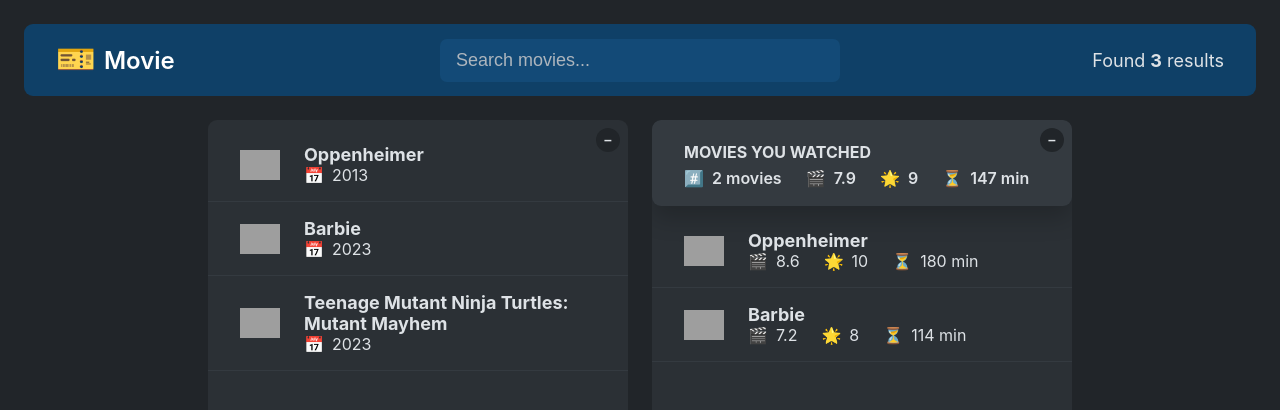
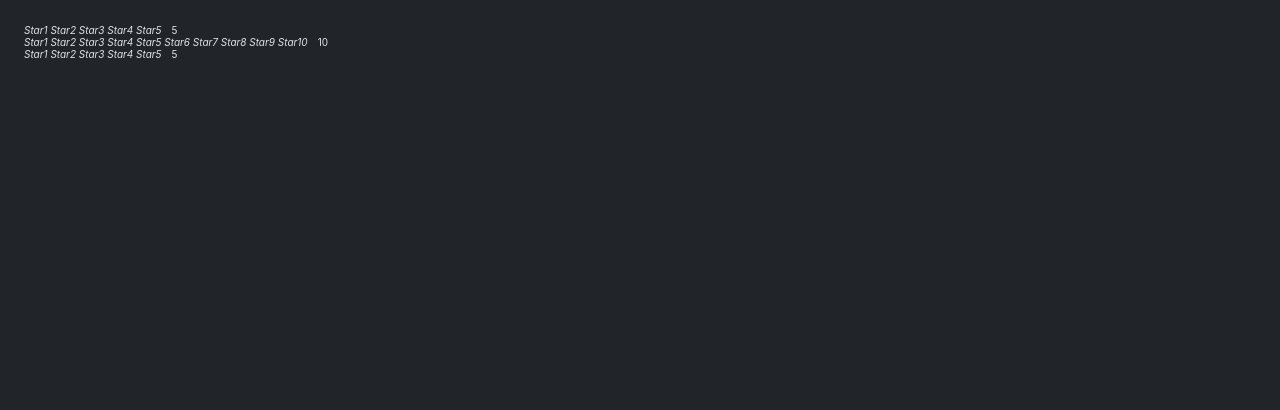
Before and after one commit to lunadiotic/popmovie-src, a React (Create React App) app: page / in a window 1280 px wide. Shown: the top 410 px of the page. Built offline with nearby package versions, Linux system fonts and the light colour scheme; grey boxes are pictures that could not be loaded.

Commit message:
membuat component rating

```diff
--- /dev/null
+++ b/src/StarRating.js
@@ -0,0 +1,34 @@
+import React from "react";
+
+const containerStyle = {
+  display: "flex",
+  alignItems: "center",
+  gap: "10px",
+};
+
+const starStyle = {
+  color: "yellow",
+  fontSize: "4px",
+};
+
+const textStyle = {
+  lineHeight: "0",
+  margin: "0",
+};
+
+function StarRating({ max = 5 }) {
+  return (
+    <div style={containerStyle}>
+      <div className={starStyle}>
+        {Array.from({ length: max }, (_, i) => (
+          <span key={i}>
+            <i className="fa fa-star">{`Star${i + 1} `}</i>
+          </span>
+        ))}
+      </div>
+      <p style={textStyle}>{max}</p>
+    </div>
+  );
+}
+
+export default StarRating;
--- a/src/index.js
+++ b/src/index.js
@@ -2,10 +2,14 @@
 import React from "react";
 import ReactDOM from "react-dom/client";
 import App from "./App";
+import StarRating from "./StarRating";
 
 const root = ReactDOM.createRoot(document.getElementById("root"));
 root.render(
   <React.StrictMode>
-    <App />
+    {/* <App /> */}
+    <StarRating max={5} />
+    <StarRating max={10} />
+    <StarRating />
   </React.StrictMode>
 );
```
